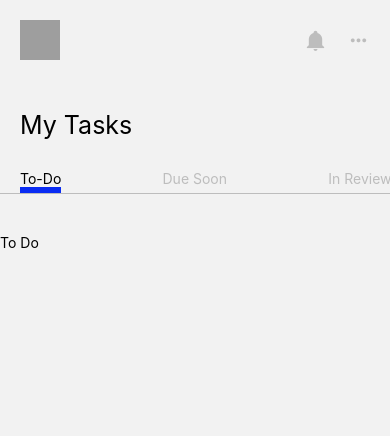
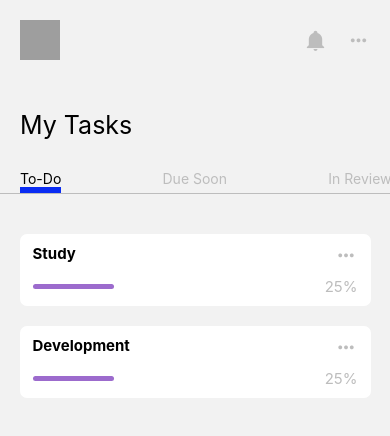
Before and after one commit to JulesEfrei/ReactNative-To-Do-List, a React Native app: screen /Home in a window 390 px wide. Shown: the top 436 px of the page. Built offline with nearby package versions, Linux system fonts and the light colour scheme; grey boxes are pictures that could not be loaded.

Commit message:
Add To-Do section

```diff
--- a/src/components/HomeNavigation.jsx
+++ b/src/components/HomeNavigation.jsx
@@ -1,5 +1,7 @@
 import { View, Text, ScrollView, TouchableOpacity } from "react-native"
 import { useState } from "react"
+
+import DataProvider from "../context/DataProvider"
 
 import ToDo from "./ToDo"
 import DueSoon from "./DueSoon"
@@ -21,6 +23,7 @@ export default function HomeNavigation() {
 
     return (
 
+        <DataProvider>
         <View style={styles.container}>
 
             <Text style={styles.title}>My Tasks</Text>
@@ -41,6 +44,7 @@ export default function HomeNavigation() {
 
 
         </View>
+        </DataProvider>
 
     )
 
--- a/src/components/ToDo.jsx
+++ b/src/components/ToDo.jsx
@@ -1,11 +1,79 @@
-import { Text } from "react-native"
+import { useContext } from "react"
+import { dataContext } from "../context/dataContext"
+
+import { ScrollView, Text, TouchableOpacity, View } from "react-native"
+import Icon from 'react-native-vector-icons/MaterialCommunityIcons';
 
 export default function ToDo() {
 
+    const { data, setData} = useContext(dataContext)
+
     return (
 
-        <Text>To Do</Text>
+        <ScrollView contentContainerStyle={styles.scrollView} style={{ flexGrow: 1 }}>
+
+        {Object.keys(data).map((elm, index) => (
+            <TouchableOpacity key={`${elm}-${index}`} style={styles.buttonContainer}>
+                <View style={styles.topButton}>
+                    <Text style={styles.topText}>{elm}</Text>
+                    <TouchableOpacity style={styles.topIcon}><Icon name="dots-horizontal" size={23} color="#BDBDBD" /></TouchableOpacity>
+                </View>
+                <View style={styles.progressBarContainer}>
+                    <View style={styles.progressBar}></View>
+                    <Text style={styles.progressBarLevel}>25%</Text>
+                </View>
+            </TouchableOpacity>
+        ))}
+
+        </ScrollView>
 
     )
 
 }
+
+const styles = {
+    scrollView: {
+        display: "flex",
+        alignItems: "center",
+        width: "100%",
+    },
+    buttonContainer: {
+        width: "90%",
+        backgroundColor: "white",
+        display: "flex",
+        paddingLeft: 13,
+        paddingRight: 13,
+        paddingTop: 10,
+        paddingBottom: 10,
+        marginBottom: 20,
+        borderRadius: 7,
+    },
+    topButton: {
+        width: "100%",
+        display: "flex",
+        flexDirection: "row",
+        justifyContent: "space-between",
+        marginBottom: 10,
+    },
+    topText: {
+        fontSize: 15,
+        fontWeight: "bold"
+    },
+    progressBarContainer: {
+        width: "100%",
+        display: "flex",
+        flexDirection: "row",
+        justifyContent: "space-between",
+        alignItems: "center",
+    },
+    progressBarLevel: {
+        fontSize: 15,
+        color: "#BDBDBD",
+    },
+    progressBar: {
+        width: "25%",
+        height: 5,
+        borderRadius: 5,
+        backgroundColor: "#9C6BCD"
+    }
+}
--- /dev/null
+++ b/src/context/DataProvider.jsx
@@ -0,0 +1,25 @@
+import { useState } from "react";
+import { dataContext } from "./dataContext"
+
+export default function DataProvider({ children }) {
+
+    const [data, setData] = useState({
+        Study: [
+            {name: "Fare ceci", date: "13/04/22", checked: false},
+            {name: "Fare cela", date: "13/04/22", checked: false},
+        ],
+        Development: [
+            {name: "Fare si", date: "13/04/22", checked: false},
+            {name: "Fare ça", date: "13/04/22", checked: false},
+        ],
+    })
+
+    return (
+
+        <dataContext.Provider value={{data, setData}}>
+            { children }
+        </dataContext.Provider>
+
+    )
+
+}
--- a/src/context/dataContext.jsx
+++ b/src/context/dataContext.jsx
@@ -1,7 +1,7 @@
 import { createContext } from 'react';
 
 
-const dataContext = createContext([]);
+export const dataContext = createContext();
 
 
 /*
--- a/src/views/Loading.jsx
+++ b/src/views/Loading.jsx
@@ -12,15 +12,10 @@ export default function Loading() {
 
         (async () => {
 
-            console.log("First" + await AsyncStorage.getItem('started'))
-
             if(await AsyncStorage.getItem('started')) {
 
                 setGetStarting(true)
                 navigation.push("Home")
-                console.log("State after condition" + getStarting)
-
-
 
             } else {
 
```
